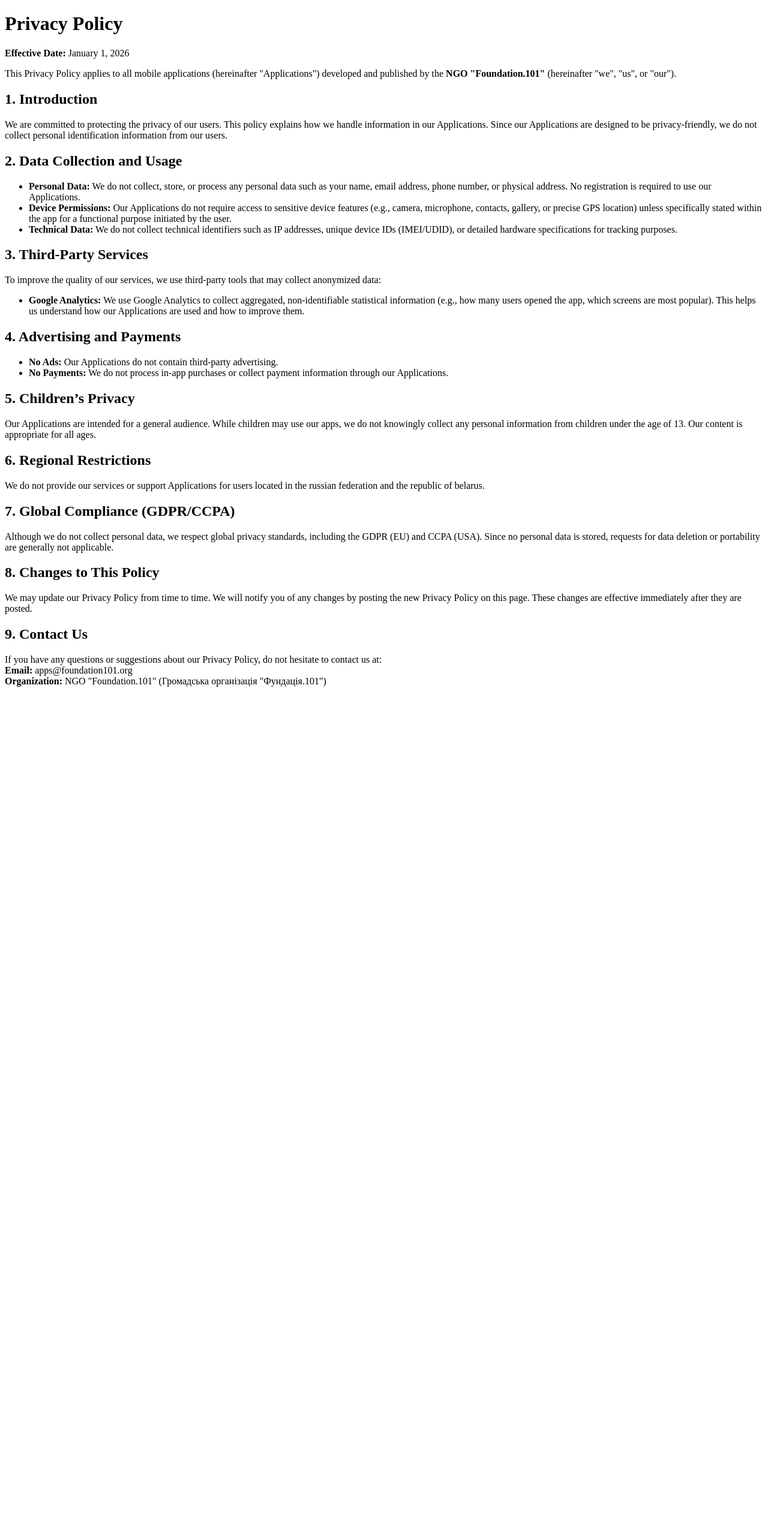
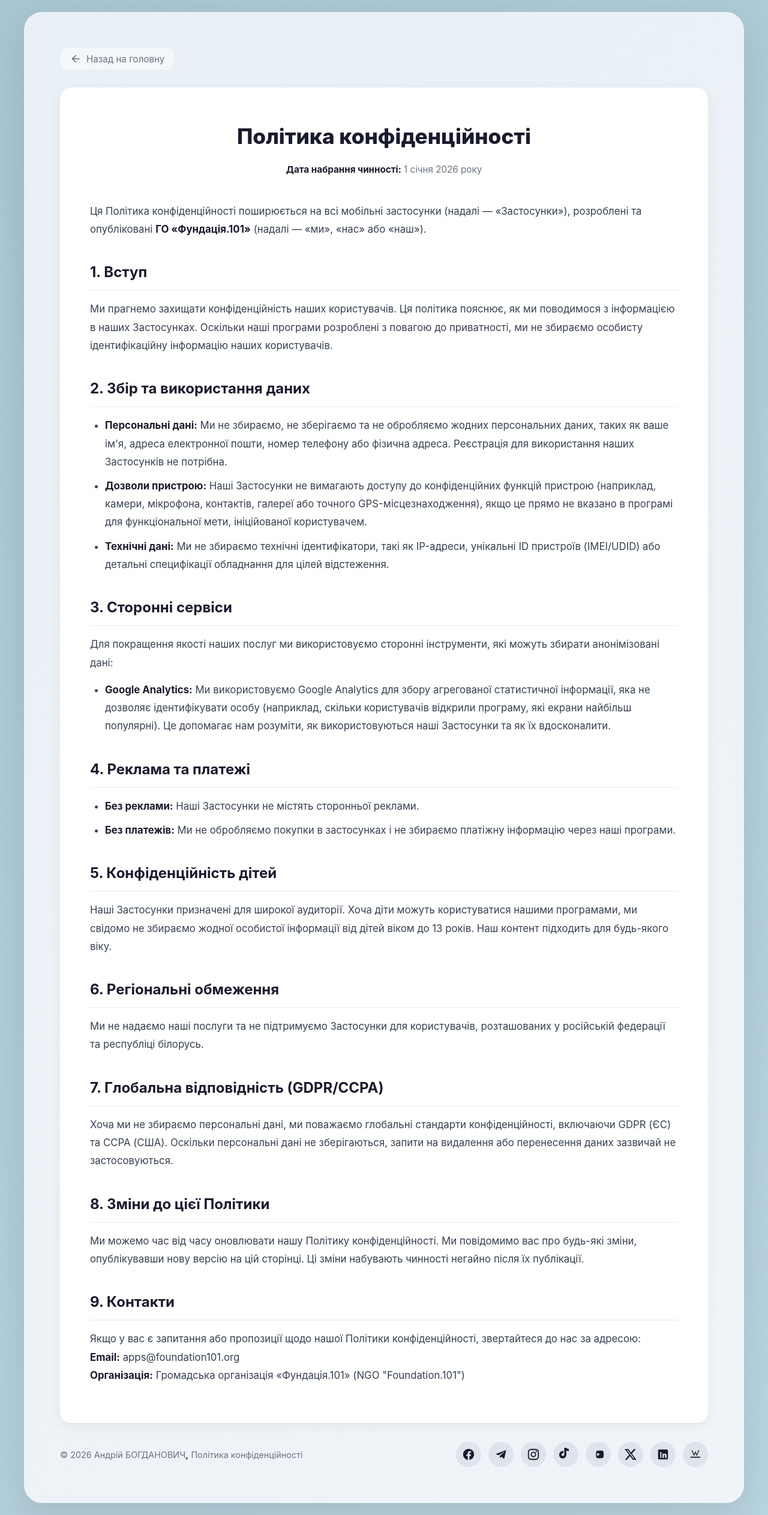
Before and after one commit to BogdanovychA/apps, a Flask app: page /privacy-policy in a window 1280 px wide. Shown: the whole page at 60% size. Before the commit the page ends 1145 px from the top, so only its background shows below. Run offline with Flask 3, Linux system fonts and the light colour scheme.

Commit message:
Візуальне покращення політики конфіденційності

```diff
--- a/main.py
+++ b/main.py
@@ -44,7 +44,6 @@
     )
 
 
-@app.route('/en/privacy-policy')
 @app.route('/privacy-policy')
 def page_privacy_en():
-    return render_template('privacy_en.html')
+    return render_template('privacy_ua.html')
--- a/static/css/app.css
+++ b/static/css/app.css
@@ -1,4 +1,3 @@
-/* app_style.css */
 .back-nav { margin-bottom: 30px; }
 
 .back-link {
--- /dev/null
+++ b/static/css/privacy.css
@@ -0,0 +1,84 @@
+.privacy-content {
+    background: white;
+    padding: 50px;
+    border-radius: 20px;
+    line-height: 1.8;
+    color: #374151;
+    font-size: 1.05rem;
+    box-shadow: 0 5px 20px rgba(0, 0, 0, 0.05);
+}
+
+.privacy-content h1 {
+    font-size: 2.2rem;
+    font-weight: 800;
+    color: #1a1a2e;
+    margin-bottom: 10px;
+    text-align: center;
+}
+
+.privacy-content .effective-date {
+    text-align: center;
+    color: #6b7280;
+    margin-bottom: 40px;
+    font-size: 0.95rem;
+}
+
+.privacy-content h2 {
+    font-size: 1.5rem;
+    font-weight: 700;
+    color: #1a1a2e;
+    margin-top: 35px;
+    margin-bottom: 15px;
+    border-bottom: 2px solid #f0f4f8;
+    padding-bottom: 8px;
+}
+
+.privacy-content p {
+    margin-bottom: 15px;
+}
+
+.privacy-content ul {
+    margin-left: 25px;
+    margin-bottom: 20px;
+    list-style-type: disc;
+}
+
+.privacy-content li {
+    margin-bottom: 10px;
+}
+
+.privacy-content strong {
+    color: #1a1a2e;
+}
+
+@media (max-width: 768px) {
+    .privacy-content {
+        padding: 30px;
+    }
+    .privacy-content h1 {
+        font-size: 1.8rem;
+    }
+}
+
+.back-nav { margin-bottom: 30px; }
+
+.back-link {
+    display: inline-flex;
+    align-items: center;
+    gap: 8px;
+    color: #6b7280;
+    text-decoration: none;
+    font-size: 0.95rem;
+    transition: all 0.3s ease;
+    padding: 8px 16px;
+    border-radius: 12px;
+    background: rgba(255, 255, 255, 0.5);
+}
+
+.back-link:hover {
+    color: #1a1a2e;
+    background: rgba(255, 255, 255, 0.9);
+    transform: translateX(-3px);
+}
+
+.back-link svg { width: 20px; height: 20px; }
--- /dev/null
+++ b/templates/partials/back_button_ua.html
@@ -0,0 +1,8 @@
+<div class="back-nav">
+    <a href="{{ url_for('page_index_ua') }}" class="back-link">
+        <svg viewBox="0 0 24 24" fill="currentColor">
+            <path d="M20,11V13H8L13.5,18.5L12.08,19.92L4.16,12L12.08,4.08L13.5,5.5L8,11H20Z"></path>
+        </svg>
+        <span>Назад на головну</span>
+    </a>
+</div>
--- /dev/null
+++ b/templates/privacy_ua.html
@@ -0,0 +1,57 @@
+{% extends "base_ua.html" %}
+
+{% set css_file = 'privacy.css' %}
+
+{% block title %}Політика конфіденційності — Foundation.101{% endblock %}
+
+{% block content %}
+
+{% include 'partials/back_button_ua.html' %}
+
+<article class="privacy-content">
+    <h1>Політика конфіденційності</h1>
+    <p class="effective-date"><strong>Дата набрання чинності:</strong> 1 січня 2026 року</p>
+
+    <p>Ця Політика конфіденційності поширюється на всі мобільні застосунки (надалі — «Застосунки»), розроблені та опубліковані <strong>ГО «Фундація.101»</strong> (надалі — «ми», «нас» або «наш»).</p>
+
+    <h2>1. Вступ</h2>
+    <p>Ми прагнемо захищати конфіденційність наших користувачів. Ця політика пояснює, як ми поводимося з інформацією в наших Застосунках. Оскільки наші програми розроблені з повагою до приватності, ми не збираємо особисту ідентифікаційну інформацію наших користувачів.</p>
+
+    <h2>2. Збір та використання даних</h2>
+    <ul>
+        <li><strong>Персональні дані:</strong> Ми не збираємо, не зберігаємо та не обробляємо жодних персональних даних, таких як ваше ім'я, адреса електронної пошти, номер телефону або фізична адреса. Реєстрація для використання наших Застосунків не потрібна.</li>
+        <li><strong>Дозволи пристрою:</strong> Наші Застосунки не вимагають доступу до конфіденційних функцій пристрою (наприклад, камери, мікрофона, контактів, галереї або точного GPS-місцезнаходження), якщо це прямо не вказано в програмі для функціональної мети, ініційованої користувачем.</li>
+        <li><strong>Технічні дані:</strong> Ми не збираємо технічні ідентифікатори, такі як IP-адреси, унікальні ID пристроїв (IMEI/UDID) або детальні специфікації обладнання для цілей відстеження.</li>
+    </ul>
+
+    <h2>3. Сторонні сервіси</h2>
+    <p>Для покращення якості наших послуг ми використовуємо сторонні інструменти, які можуть збирати анонімізовані дані:</p>
+    <ul>
+        <li><strong>Google Analytics:</strong> Ми використовуємо Google Analytics для збору агрегованої статистичної інформації, яка не дозволяє ідентифікувати особу (наприклад, скільки користувачів відкрили програму, які екрани найбільш популярні). Це допомагає нам розуміти, як використовуються наші Застосунки та як їх вдосконалити.</li>
+    </ul>
+
+    <h2>4. Реклама та платежі</h2>
+    <ul>
+        <li><strong>Без реклами:</strong> Наші Застосунки не містять сторонньої реклами.</li>
+        <li><strong>Без платежів:</strong> Ми не обробляємо покупки в застосунках і не збираємо платіжну інформацію через наші програми.</li>
+    </ul>
+
+    <h2>5. Конфіденційність дітей</h2>
+    <p>Наші Застосунки призначені для широкої аудиторії. Хоча діти можуть користуватися нашими програмами, ми свідомо не збираємо жодної особистої інформації від дітей віком до 13 років. Наш контент підходить для будь-якого віку.</p>
+
+    <h2>6. Регіональні обмеження</h2>
+    <p>Ми не надаємо наші послуги та не підтримуємо Застосунки для користувачів, розташованих у російській федерації та республіці білорусь.</p>
+
+    <h2>7. Глобальна відповідність (GDPR/CCPA)</h2>
+    <p>Хоча ми не збираємо персональні дані, ми поважаємо глобальні стандарти конфіденційності, включаючи GDPR (ЄС) та CCPA (США). Оскільки персональні дані не зберігаються, запити на видалення або перенесення даних зазвичай не застосовуються.</p>
+
+    <h2>8. Зміни до цієї Політики</h2>
+    <p>Ми можемо час від часу оновлювати нашу Політику конфіденційності. Ми повідомимо вас про будь-які зміни, опублікувавши нову версію на цій сторінці. Ці зміни набувають чинності негайно після їх публікації.</p>
+
+    <h2>9. Контакти</h2>
+    <p>Якщо у вас є запитання або пропозиції щодо нашої Політики конфіденційності, звертайтеся до нас за адресою:<br>
+    <strong>Email:</strong> apps@foundation101.org<br>
+    <strong>Організація:</strong> Громадська організація «Фундація.101» (NGO "Foundation.101")</p>
+</article>
+
+{% endblock %}
```
Also changed, not shown: templates/app_ua.html (+1 -8 lines).
